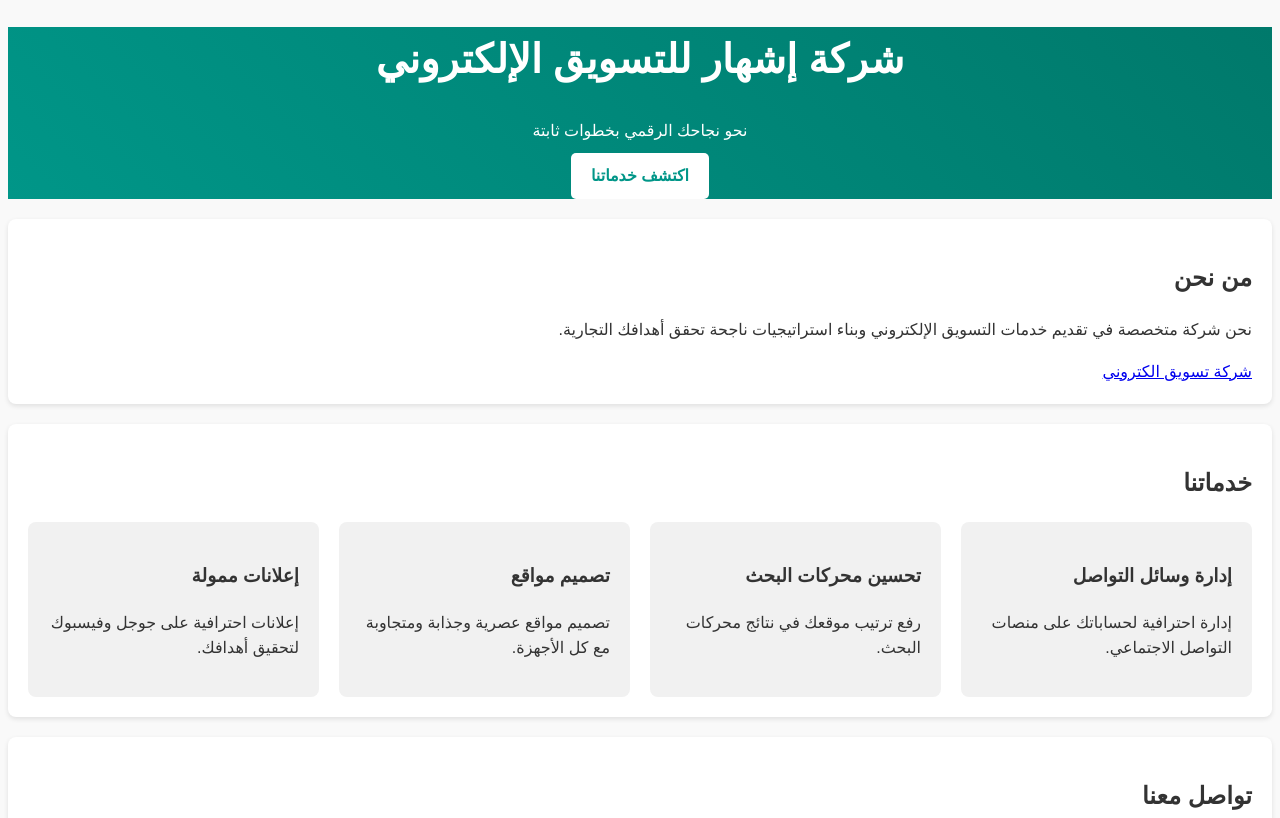
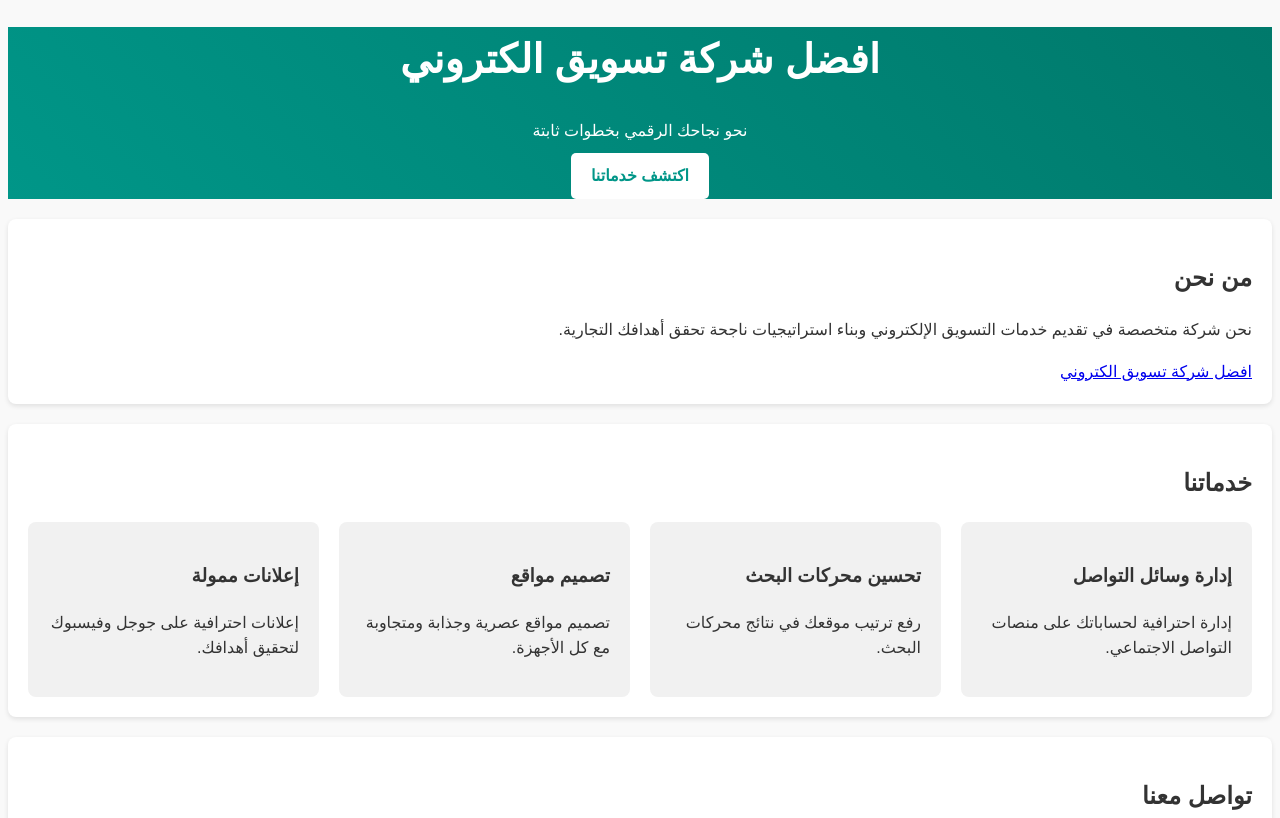
Before and after one commit to 3handeshhar/eshhar-net, a plain HTML site: page index.html in a window 1280 px wide. Shown: the top 818 px of the page. Drawn offline with Linux system fonts and the light colour scheme.

Commit message:
Update index.html

```diff
--- a/index.html
+++ b/index.html
@@ -3,13 +3,13 @@
 <head>
     <meta charset="UTF-8">
     <meta name="viewport" content="width=device-width, initial-scale=1.0">
-    <title>شركة التسويق الإلكتروني</title>
+    <title>افضل شركة تسويق الكتروني</title>
     <link rel="stylesheet" href="styles.css">
 </head>
 <body>
     <header>
         <div class="container">
-            <h1>شركة إشهار للتسويق الإلكتروني</h1>
+            <h1>افضل شركة تسويق الكتروني</h1>
             <p>نحو نجاحك الرقمي بخطوات ثابتة</p>
             <a href="#services" class="btn">اكتشف خدماتنا</a>
         </div>
@@ -21,7 +21,7 @@
             <p>
                 نحن شركة متخصصة في تقديم خدمات التسويق الإلكتروني وبناء استراتيجيات ناجحة تحقق أهدافك التجارية.
             </p>
-                 <a href="https://eshhar.net/" target="_blank"> شركة تسويق الكتروني </a>
+                 <a href="https://eshhar.net/" target="_blank"> افضل شركة تسويق الكتروني </a>
         </div>
     </section>
 
```
